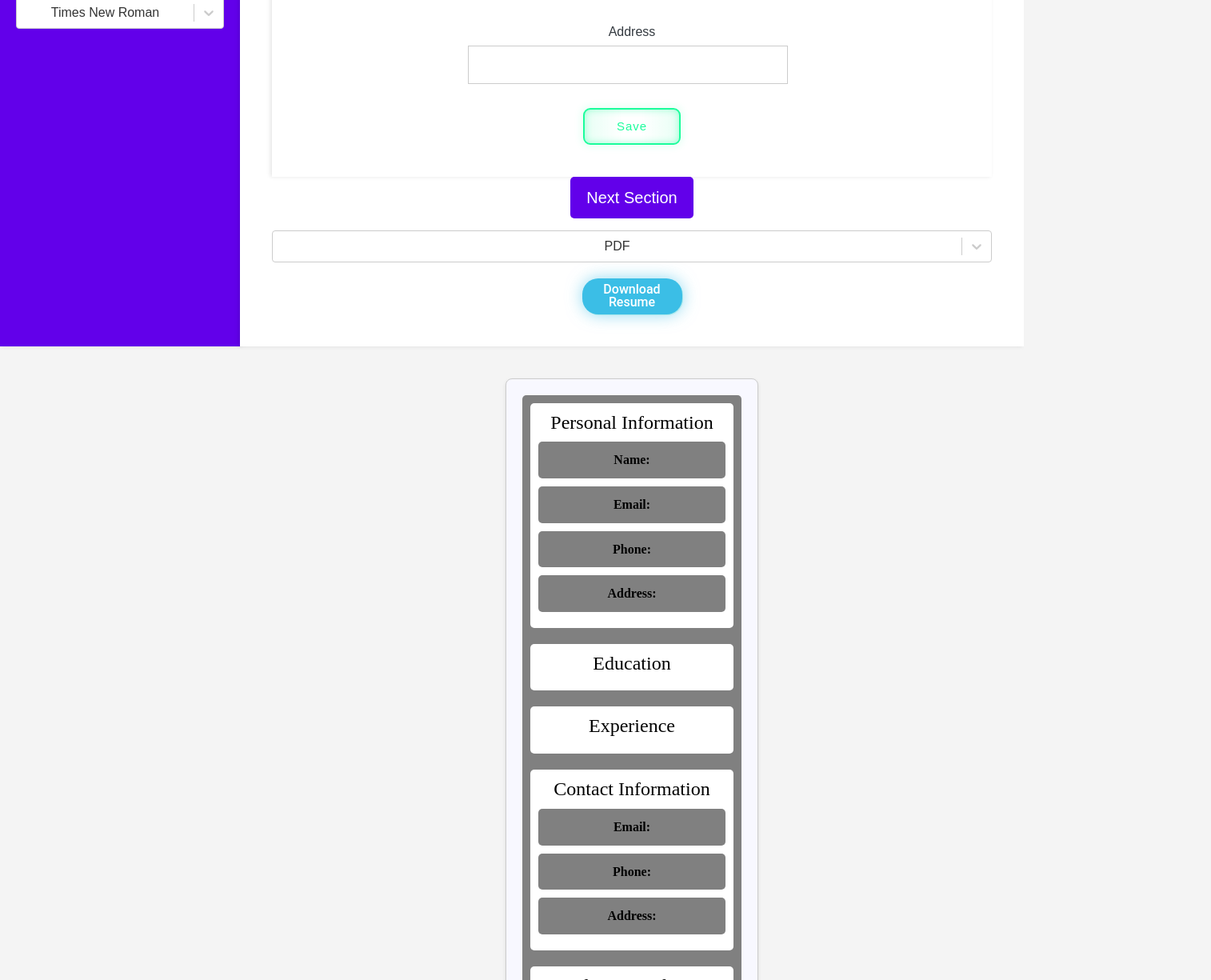
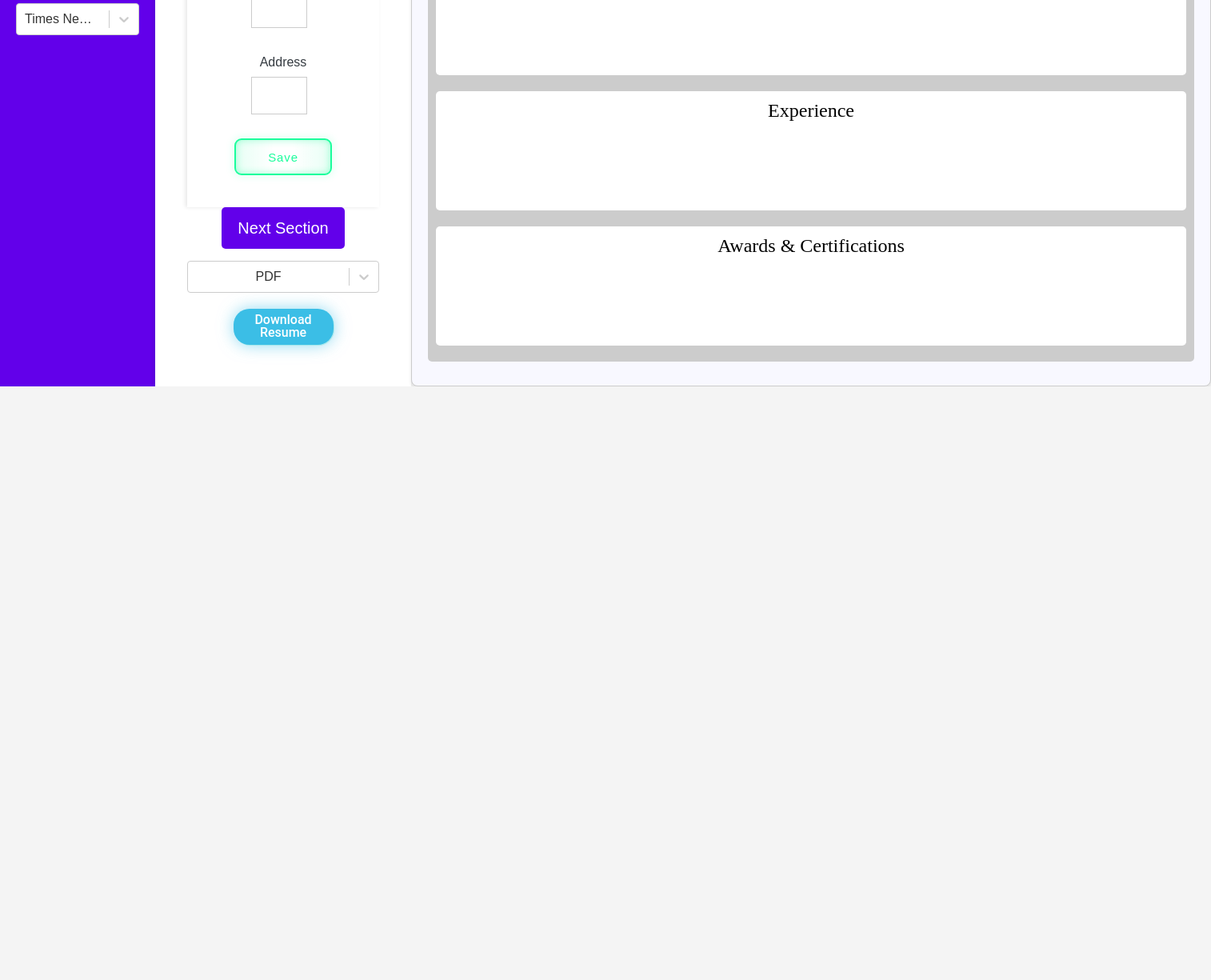
Before and after one commit to vanshm2703/LetsResume, a React (Create React App) app in the folder frontend/: page /Resume in a window 1280 px wide. Shown: the part 600-1825 px from the top of the page at 80% size, 1514 px wide, since content can reach past the window. After the commit the page ends 1083 px from the top, so only its background shows below. Built offline with nearby package versions, Linux system fonts and the light colour scheme.

Commit message:
improving the resume builder ui

```diff
--- a/frontend/src/ContactInformationForm.js
+++ b/frontend/src/ContactInformationForm.js
@@ -1,42 +1,42 @@
-import React from "react";
-import "./forms.css";
-function ContactInformationForm({ data, onUpdate }) {
-  const handleChange = (e) => {
-    const { name, value } = e.target;
-    onUpdate({ ...data, [name]: value });
-  };
+// import React from "react";
+// import "./forms.css";
+// function ContactInformationForm({ data, onUpdate }) {
+//   const handleChange = (e) => {
+//     const { name, value } = e.target;
+//     onUpdate({ ...data, [name]: value });
+//   };
 
-  const handleSubmit = (e) => {
-    e.preventDefault();
-    // Handle form submission logic if needed
-  };
+//   const handleSubmit = (e) => {
+//     e.preventDefault();
 
-  return (
-    <div className="form-container">
-      <h2>Contact Information</h2>
-      <form onSubmit={handleSubmit}>
-        <div className="form-group">
-          <label>Email</label>
-          <input
-            type="email"
-            name="email"
-            value={data.email || ""}
-            onChange={handleChange}
-          />
-        </div>
-        <div className="form-group">
-          <label>Phone Number</label>
-          <input
-            type="tel"
-            name="phone"
-            value={data.phone || ""}
-            onChange={handleChange}
-          />
-        </div>
-        <button id="save" type="submit">Save</button>
-      </form>
-    </div>
-  );
-}
+//   };
 
-export default ContactInformationForm;
+//   return (
+//     <div className="form-container">
+//       <h2>Contact Information</h2>
+//       <form onSubmit={handleSubmit}>
+//         <div className="form-group">
+//           <label>Email</label>
+//           <input
+//             type="email"
+//             name="email"
+//             value={data.email || ""}
+//             onChange={handleChange}
+//           />
+//         </div>
+//         <div className="form-group">
+//           <label>Phone Number</label>
+//           <input
+//             type="tel"
+//             name="phone"
+//             value={data.phone || ""}
+//             onChange={handleChange}
+//           />
+//         </div>
+//         <button id="save" type="submit">Save</button>
+//       </form>
+//     </div>
+//   );
+// }
+
+// export default ContactInformationForm;
--- a/frontend/src/ProfileManagementForm.js
+++ b/frontend/src/ProfileManagementForm.js
@@ -33,6 +33,7 @@ function ProfileManagementForm() {
         alert(
           "User already exists with this email. Please try registering with a different email."
         );
+
       } else {
         // Registration successful
         alert("Registration successful");
--- a/frontend/src/Resume.js
+++ b/frontend/src/Resume.js
@@ -16,7 +16,7 @@ const sections = [
   "Personal Information",
   "Education",
   "Experience",
-  "Contact Information",
+
   "Award/Certification",
 ];
 
@@ -602,12 +602,7 @@ function Resume() {
             </button>
           </div>
         )}
-        {activeSection === "Contact Information" && (
-          <ContactInformationForm
-            data={resumeData.contactInformation}
-            onUpdate={(data) => handleUpdate("contactInformation", data)}
-          />
-        )}
+
         <button type="button" className="next-button" onClick={handleNext}>
           Next Section
         </button>
@@ -653,7 +648,7 @@ function Resume() {
       </div>
       </div>
 
-      <div className="preview-container">
+      <div className="preview-Container" >
         <ResumePreview
           data={resumeData}
           selectedColor={selectedColor}
--- a/frontend/src/ResumePreview.js
+++ b/frontend/src/ResumePreview.js
@@ -10,12 +10,15 @@ function ResumePreview({ data, selectedColor, selectedBackgroundColor, selectedF
     fontFamily: selectedFontFamily.value,
   };
 
-  return (
+  return (<div className="preview-container" >
     <div className="preview">
       <div className="personal-information" style={sectionStyles}>
         <h2>Personal Information</h2>
         <div>
-          <strong>Name:</strong> {personalInformation.name}
+          <strong>First Name:</strong> {personalInformation.firstName}
+        </div>
+        <div>
+          <strong>Last Name:</strong> {personalInformation.lastName}
         </div>
         <div>
           <strong>Email:</strong> {personalInformation.email}
@@ -60,54 +63,47 @@ function ResumePreview({ data, selectedColor, selectedBackgroundColor, selectedF
         {experience.map((exp, index) => (
           <div key={index}>
             <div>
-              <strong>Company:</strong> {exp.company}
+              <strong>Company:</strong> {exp.companyName}
             </div>
             <div>
               <strong>Position:</strong> {exp.position}
             </div>
             <div>
-              <strong>Start Date:</strong> {exp.startDate}
+              <strong>Country:</strong> {exp.country}
             </div>
             <div>
-              <strong>End Date:</strong> {exp.endDate}
+              <strong>State:</strong> {exp.state}
             </div>
             <div>
-              <strong>Description:</strong> {exp.description}
+              <strong>Start:</strong> {exp.start}
+            </div>
+
+            <div>
+              <strong>Currently Working:</strong> {exp.currentlyWorking ? "Yes" : "No"}
             </div>
           </div>
         ))}
       </div>
-      <div className="contact-information" style={sectionStyles}>
-        <h2>Contact Information</h2>
-        <div>
-          <strong>Email:</strong> {contactInformation.email}
-        </div>
-        <div>
-          <strong>Phone:</strong> {contactInformation.phone}
-        </div>
-        <div>
-          <strong>Address:</strong> {contactInformation.address}
-        </div>
-      </div>
+
+
       <div className="awards" style={sectionStyles}>
         <h2>Awards & Certifications</h2>
         {awards.map((award, index) => (
           <div key={index}>
             <div>
-              <strong>Title:</strong> {award.title}
+              <strong>Award/Certification Name:</strong> {award.name}
             </div>
             <div>
-              <strong>Issuer:</strong> {award.issuer}
+              <strong>Institution:</strong> {award.institution}
             </div>
             <div>
               <strong>Date:</strong> {award.date}
             </div>
-            <div>
-              <strong>Description:</strong> {award.description}
-            </div>
+
           </div>
         ))}
       </div>
+    </div>
     </div>
   );
 }
--- a/frontend/src/component.css
+++ b/frontend/src/component.css
@@ -5,15 +5,18 @@ body {
 }
 
 .app-container {
-  display: grid;
-  grid-template-columns: 1fr 4fr;
-  grid-row: 1fr;
-  row-gap:40px;
+  display: flex;
+  flex-direction: column; /* Flexbox layout */
+}
 
+@media (min-width: 768px) {
+  .app-container {
+    flex-direction: row; /* Switch to row layout on larger screens */
+  }
 }
 
 .sidebar {
-  width: 100%;
+  width: 20%;
   background-color: #6200ea;
   color: white;
   padding: 20px;
@@ -98,14 +101,6 @@ body {
 }
 
 @media (min-width: 768px) {
-  .app-container {
-    flex-direction: row;
-  }
-
-  .sidebar {
-    width: 300px;
-  }
-
   .form-group input[type="text"],
   .form-group input[type="email"],
   .form-group input[type="tel"] {
@@ -117,9 +112,10 @@ body {
     width: auto;
   }
 }
+
 .preview-container {
   font-family: Arial, sans-serif;
-  max-width: 800px;
+  width: 1000px;
   margin: 0 auto;
   padding: 20px;
   background-color: ghostwhite;
@@ -127,14 +123,14 @@ body {
   box-shadow: 0px 2px 4px rgba(0, 0, 0, 0.1);
   color: black;
   border: 1px solid #ccc;
-  display:grid;
+  display: grid;
   place-self: center;
-  grid-column: 2/2;
 }
+
 
 .preview-container h2 {
   font-size: 24px;
-  margin-bottom: 10px;
+  margin-bottom: 100px;
 }
 
 .preview-container h3 {
@@ -148,34 +144,25 @@ body {
   margin-bottom: 5px;
 }
 
-.preview-container .contact-information {
+.preview-container .contact-information,
+.preview-container .awards,
+.preview-container .experience,
+.preview-container .education {
   margin-top: 20px;
   padding-top: 10px;
 }
 
-.preview-container .awards {
-  margin-top: 20px;
-  padding-top: 10px;
-}
-
-.preview-container .experience {
-  margin-top: 20px;
-  padding-top: 10px;
-}
-.preview-container .education{
-   margin-top: 20px;
-    padding-top: 10px;
-  }
 .preview-container div {
   padding: 10px;
   margin-bottom: 10px;
   border-radius: 5px;
-  background-color: gray;
+  background-color: #ccc;
 }
 
 .preview-container .dragging {
   background-color: #e0e0e0;
 }
+
 .botao {
   width: 125px;
   height: 45px;
@@ -192,7 +179,7 @@ body {
   cursor: pointer;
   filter: drop-shadow(0 0 10px rgba(59, 190, 230, 0.568));
   transition: 0.5s linear;
-  margin-top:20px;
+  margin-top: 20px;
 }
 
 .botao .mysvg {
@@ -257,27 +244,31 @@ body {
     transform: translateY(20px);
   }
 }
-.download-container{
+
+.download-container {
   margin-top: 20px;
-  border-radius:15px;
-}
-.template-option{
-  color:black;
-  background-color:gray;
-}
-.template-option:hover{
-transform:scale(1.1);
-  background-color:dimgray;
+  border-radius: 15px;
 }
 
-#options{
-  color:black
+.template-option {
+  color: black;
+  background-color: gray;
 }
-.download-options{
+
+.template-option:hover {
+  transform: scale(1.1);
+  background-color: dimgray;
+}
+
+#options {
+  color: black;
+}
+
+.download-options {
   margin-top: 15px;
 }
-#color{
-  color:yellow;
+
+#color {
+  color: yellow;
   font-size: 2rem;
-
 }
```
